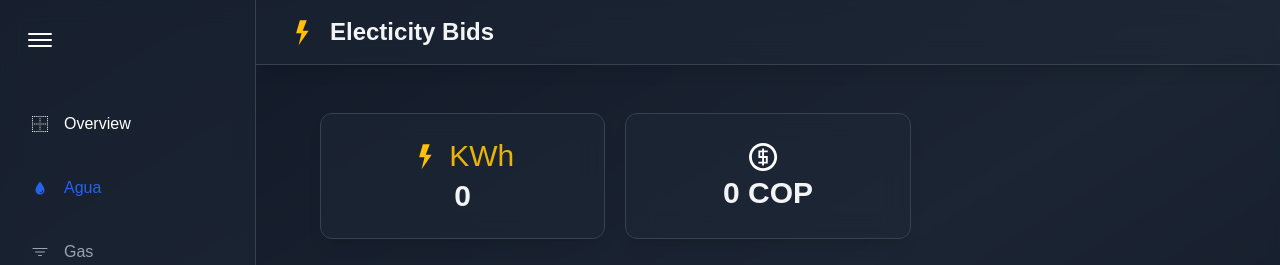
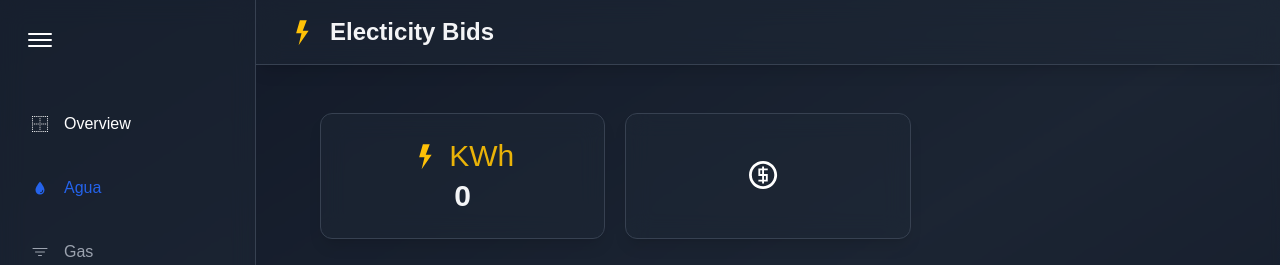
Before and after one commit to ciscojuan/sistema-contable, a Next.js app: page /dashboard/energia in a window 1280 px wide. Shown: the top 265 px of the page. Built offline with nearby package versions, Linux system fonts and the light colour scheme; no server answers; the database is empty.

Commit message:
addig server actions ...

```diff
--- a/src/app/dashboard/energia/page.tsx
+++ b/src/app/dashboard/energia/page.tsx
@@ -24,7 +24,7 @@ export default async function ElectricityPage() {
 
   const total = funciones.SumaValor(records);
 
-  const valorTotal = funciones.valorTotal(total);
+  const valorTotal = parseInt(funciones.valorTotal(total));
 
   return (
     <>
```
